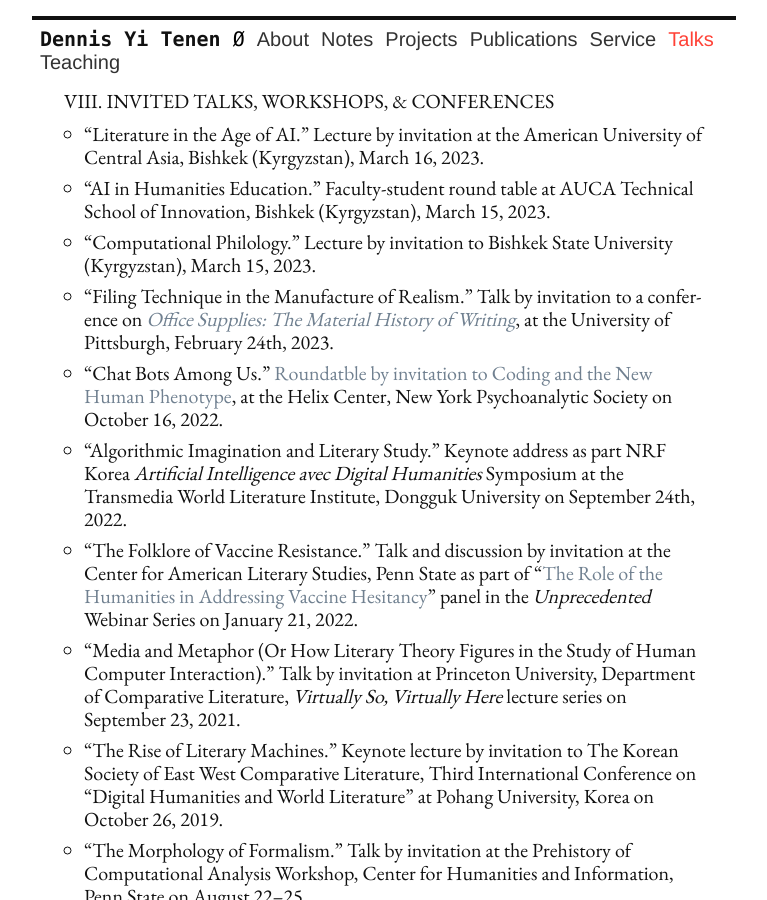
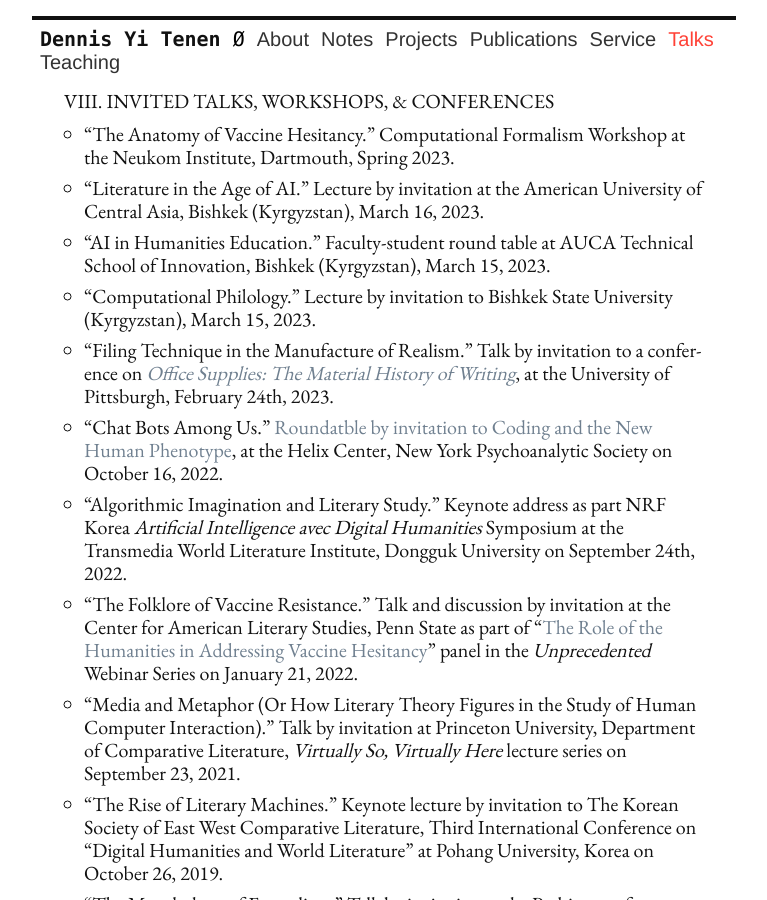
Before and after one commit to denten/denten.github.io, a Jekyll site: the page built from _pages/talks.md, in a window 1280 px wide and 900 px high. Shown: the whole window, without its empty margins (256-1023 px from the left). Built offline with Jekyll 4.4.1, drawn with Linux system fonts in a browser that asks for light colours.

Commit message:
add the dartmouth workshop

```diff
--- a/_includes/CV/06-talks.md
+++ b/_includes/CV/06-talks.md
@@ -1,7 +1,9 @@
 ## VIII. Invited Talks, Workshops, & Conferences
 
+- "The Anatomy of Vaccine Hesitancy." Computational Formalism Workshop at the Neukom Institute,
+  Dartmouth, Spring 2023.
 - "Literature in the Age of AI." Lecture by invitation at the American University of Central
-Asia, Bishkek (Kyrgyzstan), March 16, 2023.
+  Asia, Bishkek (Kyrgyzstan), March 16, 2023.
 - "AI in Humanities Education." Faculty-student round table at AUCA Technical School of
   Innovation, Bishkek (Kyrgyzstan), March 15, 2023.
 - "Computational Philology." Lecture by invitation to Bishkek State University (Kyrgyzstan),
```
